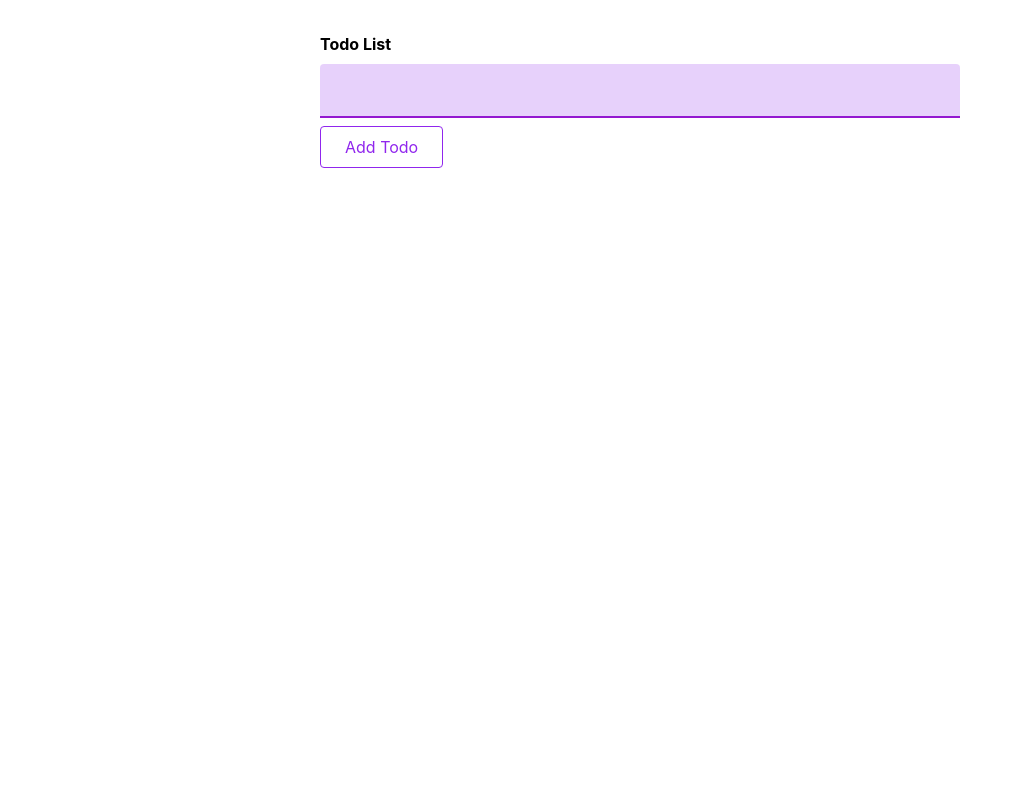
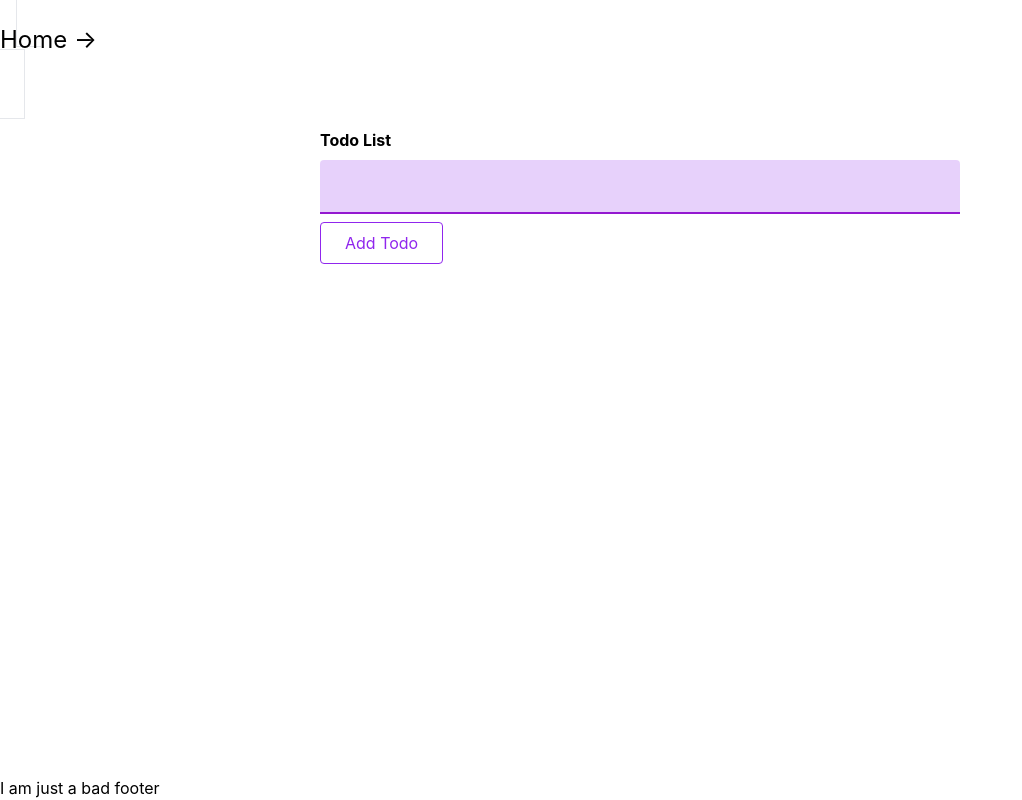
Before and after one commit to syedm1/tnt, a Next.js app: page /todo in a window 1280 px wide. Shown: the whole page, without its empty margins (0-1022 px from the left). Built offline with nearby package versions, Linux system fonts and the light colour scheme.

Commit message:
Add layout component

```diff
--- /dev/null
+++ b/components/Layout/Footer.tsx
@@ -0,0 +1,8 @@
+const Footer = () => {
+  return (
+    <div style={{ bottom: 0, position: "absolute" }}>
+      I am just a bad footer
+    </div>
+  );
+};
+export default Footer;
--- /dev/null
+++ b/components/Layout/Header.tsx
@@ -0,0 +1,11 @@
+import { LinkCard } from "components/LinkCard/LinkCard";
+
+const Header = () => {
+  return (
+    <div>
+      {/* <LinkCard URL="/" Heading="Home" SubHeading="Home" /> */}
+      {LinkCard("/", "Home", "")}
+    </div>
+  );
+};
+export default Header;
--- /dev/null
+++ b/components/Layout/Layout.tsx
@@ -0,0 +1,14 @@
+import Header from "./Header";
+import Footer from "./Footer";
+
+const Layout = ({ children }) => {
+  return (
+    <>
+      <Header />
+      <main>{children}</main>
+      <Footer />
+    </>
+  );
+};
+
+export default Layout;
--- a/pages/todo/index.tsx
+++ b/pages/todo/index.tsx
@@ -1,6 +1,7 @@
 import NewTodo from "./components/NewTodo";
 import Todos from "./components/Todos";
 import ContextProvider from "./store/context";
+import Layout from "components/Layout/Layout";
 
 const todoApp = () => {
   /*
@@ -14,10 +15,12 @@ const todoApp = () => {
     */
   return (
     <>
-      <ContextProvider>
-        <NewTodo />
-        <Todos />
-      </ContextProvider>
+      <Layout>
+        <ContextProvider>
+          <NewTodo />
+          <Todos />
+        </ContextProvider>
+      </Layout>
     </>
   );
 };
```
